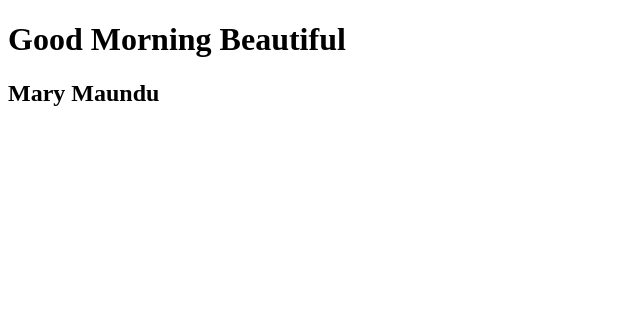
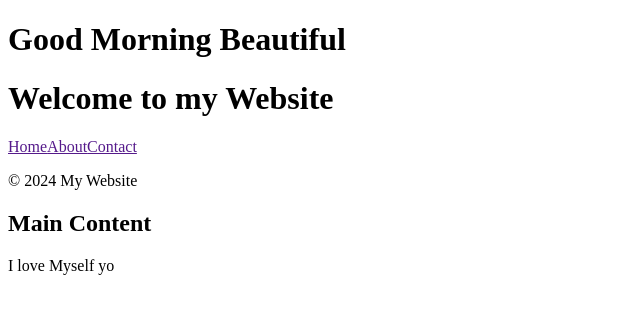
Before and after one commit to maundu55/project, a React (Vite) app: page / in a window 1280 px wide. Shown: the top 314 px of the page, without its empty margins (0-640 px from the left). Built offline with nearby package versions, Linux system fonts and the light colour scheme.

Commit message:
create multiple components

```diff
--- a/src/App.jsx
+++ b/src/App.jsx
@@ -1,12 +1,17 @@
 import React from "react"
 import Greet from "./components/Greet"
+import Header from "./components/Header"
+import Footer from "./components/Footer"
+import MainContent from "./components/MainContent"
 
 function App() {
 
   return (
     <>
     <Greet />
-    <h2>Mary Maundu</h2>
+    <Header />
+    <Footer />
+    <MainContent />
     </>
 
   )
--- /dev/null
+++ b/src/components/Footer.jsx
@@ -0,0 +1,11 @@
+import React from 'react'
+
+const Footer = () => {
+  return (
+    <footer>
+    <p>© 2024 My Website</p>
+    </footer>
+  )
+}
+
+export default Footer
--- /dev/null
+++ b/src/components/Header.jsx
@@ -0,0 +1,16 @@
+import React from 'react'
+
+const Header = () => {
+  return (
+    <header>
+        <h1>Welcome to my Website</h1>
+        <nav>
+            <a href="">Home</a>
+            <a href="">About</a>
+            <a href="">Contact</a>
+        </nav>
+    </header>
+  )
+}
+
+export default Header
--- /dev/null
+++ b/src/components/MainContent.jsx
@@ -0,0 +1,12 @@
+import React from 'react'
+
+const MainContent = () => {
+  return (
+    <main>
+        <h2>Main Content</h2>
+        <p>I love Myself yo</p>
+    </main>
+  )
+}
+
+export default MainContent
```
